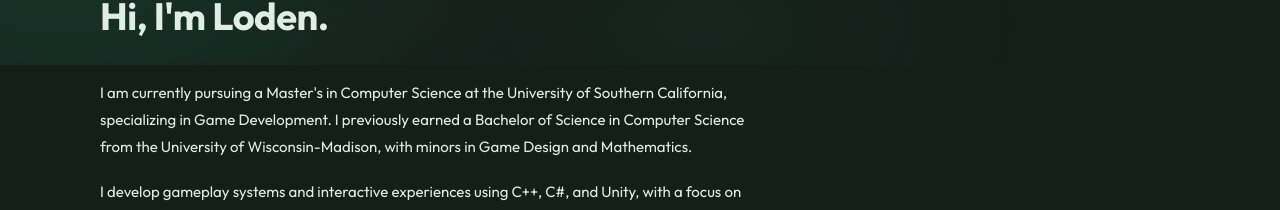
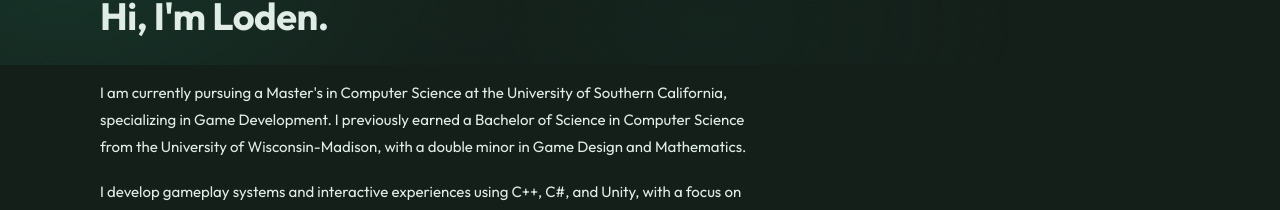
Before and after one commit to shboomba/lodencampbell, a React (Vite) app: page / in a window 1280 px wide. Shown: the part 735-945 px from the top of the page. Built offline with nearby package versions, Linux system fonts and the light colour scheme.

Commit message:
Update bio.js

```diff
--- a/src/data/bio.js
+++ b/src/data/bio.js
@@ -28,7 +28,7 @@ const bio = {
   // About me section — each string is one paragraph
   // You can use <em>italics</em> or <strong>bold</strong> inside the strings
   paragraphs: [
-    "I am currently pursuing a Master's in Computer Science at the University of Southern California, specializing in Game Development. I previously earned a Bachelor of Science in Computer Science from the University of Wisconsin-Madison, with minors in Game Design and Mathematics.",
+    "I am currently pursuing a Master's in Computer Science at the University of Southern California, specializing in Game Development. I previously earned a Bachelor of Science in Computer Science from the University of Wisconsin-Madison, with a double minor in Game Design and Mathematics.",
     "I develop gameplay systems and interactive experiences using C++, C#, and Unity, with a focus on responsive mechanics, performance, and maintainable architecture. My work includes implementing core gameplay features, prototyping new mechanics, and iterating based on playtesting and technical constraints.",
     "Across team-based projects, I have contributed from initial design through final implementation, building complete gameplay experiences. I have also led teams in fast-paced environments such as hackathons, driving technical direction, coordinating development, and delivering polished, playable builds under tight deadlines.",
     "I am interested in gameplay engineering roles where I can work closely with designers and contribute to building engaging player-facing systems.",
```
